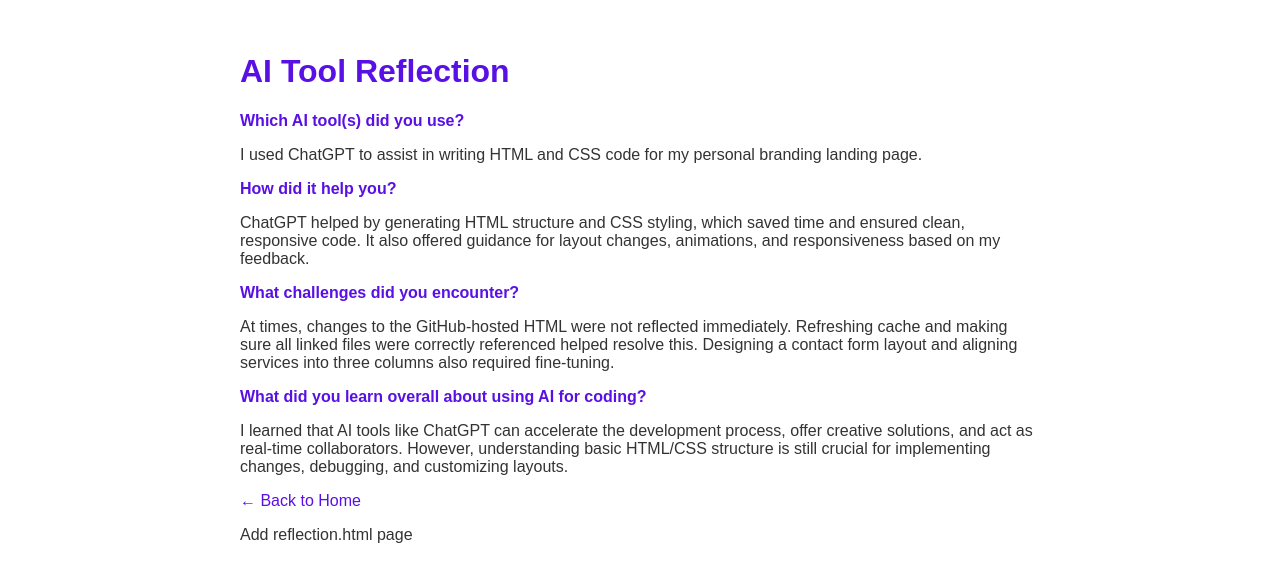
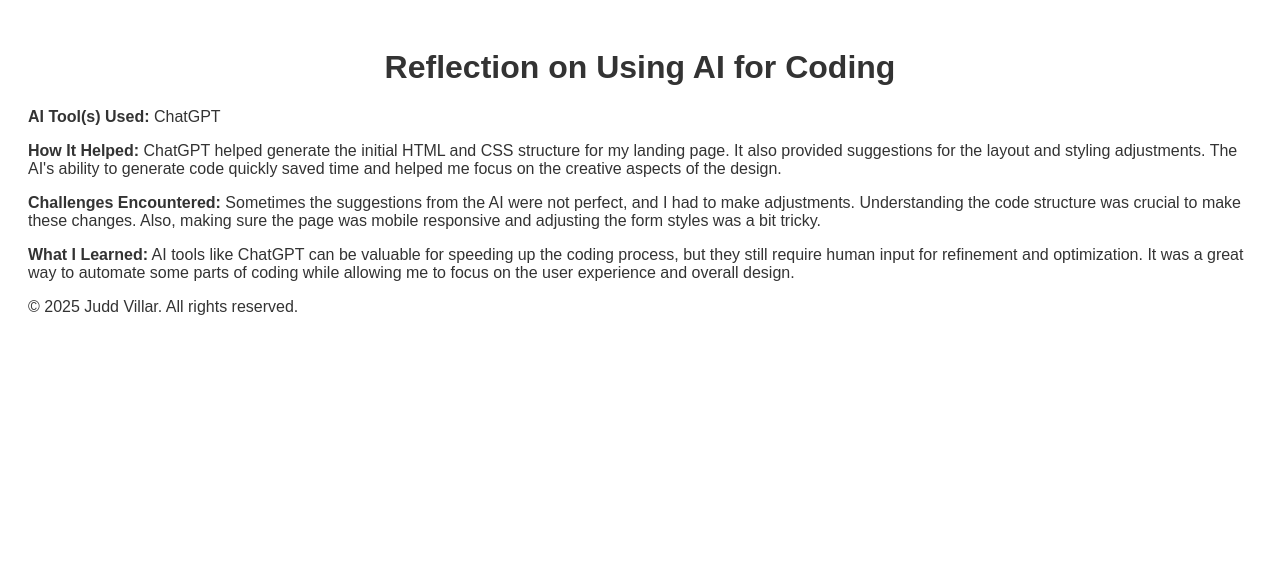
Before and after one commit to mrdejesus26/landing-page2025, a plain HTML site: page reflection.html in a window 1280 px wide. Drawn offline with Linux system fonts and the light colour scheme.

Commit message:
Update reflection.html

```diff
--- a/reflection.html
+++ b/reflection.html
@@ -3,51 +3,30 @@
 <head>
   <meta charset="UTF-8" />
   <meta name="viewport" content="width=device-width, initial-scale=1.0" />
-  <title>Reflection</title>
+  <title>Reflection - Judd Villar</title>
   <style>
     body {
       font-family: Arial, sans-serif;
       background-color: #ffffff;
       color: #333;
-      padding: 2rem;
-      max-width: 800px;
-      margin: auto;
+      padding: 20px;
     }
-
     h1 {
-      color: #5910E5;
-    }
-
-    strong {
-      color: #5910E5;
-    }
-
-    a {
-      color: #5910E5;
-      text-decoration: none;
-    }
-
-    a:hover {
-      text-decoration: underline;
+      text-align: center;
     }
   </style>
 </head>
 <body>
-  <h1>AI Tool Reflection</h1>
 
-  <p><strong>Which AI tool(s) did you use?</strong></p>
-  <p>I used ChatGPT to assist in writing HTML and CSS code for my personal branding landing page.</p>
+  <h1>Reflection on Using AI for Coding</h1>
+  <p><strong>AI Tool(s) Used:</strong> ChatGPT</p>
+  <p><strong>How It Helped:</strong> ChatGPT helped generate the initial HTML and CSS structure for my landing page. It also provided suggestions for the layout and styling adjustments. The AI's ability to generate code quickly saved time and helped me focus on the creative aspects of the design.</p>
+  <p><strong>Challenges Encountered:</strong> Sometimes the suggestions from the AI were not perfect, and I had to make adjustments. Understanding the code structure was crucial to make these changes. Also, making sure the page was mobile responsive and adjusting the form styles was a bit tricky.</p>
+  <p><strong>What I Learned:</strong> AI tools like ChatGPT can be valuable for speeding up the coding process, but they still require human input for refinement and optimization. It was a great way to automate some parts of coding while allowing me to focus on the user experience and overall design.</p>
 
-  <p><strong>How did it help you?</strong></p>
-  <p>ChatGPT helped by generating HTML structure and CSS styling, which saved time and ensured clean, responsive code. It also offered guidance for layout changes, animations, and responsiveness based on my feedback.</p>
+  <footer>
+    <p>&copy; 2025 Judd Villar. All rights reserved.</p>
+  </footer>
 
-  <p><strong>What challenges did you encounter?</strong></p>
-  <p>At times, changes to the GitHub-hosted HTML were not reflected immediately. Refreshing cache and making sure all linked files were correctly referenced helped resolve this. Designing a contact form layout and aligning services into three columns also required fine-tuning.</p>
-
-  <p><strong>What did you learn overall about using AI for coding?</strong></p>
-  <p>I learned that AI tools like ChatGPT can accelerate the development process, offer creative solutions, and act as real-time collaborators. However, understanding basic HTML/CSS structure is still crucial for implementing changes, debugging, and customizing layouts.</p>
-
-  <p><a href="index.html">← Back to Home</a></p>
 </body>
 </html>
-Add reflection.html page
```
